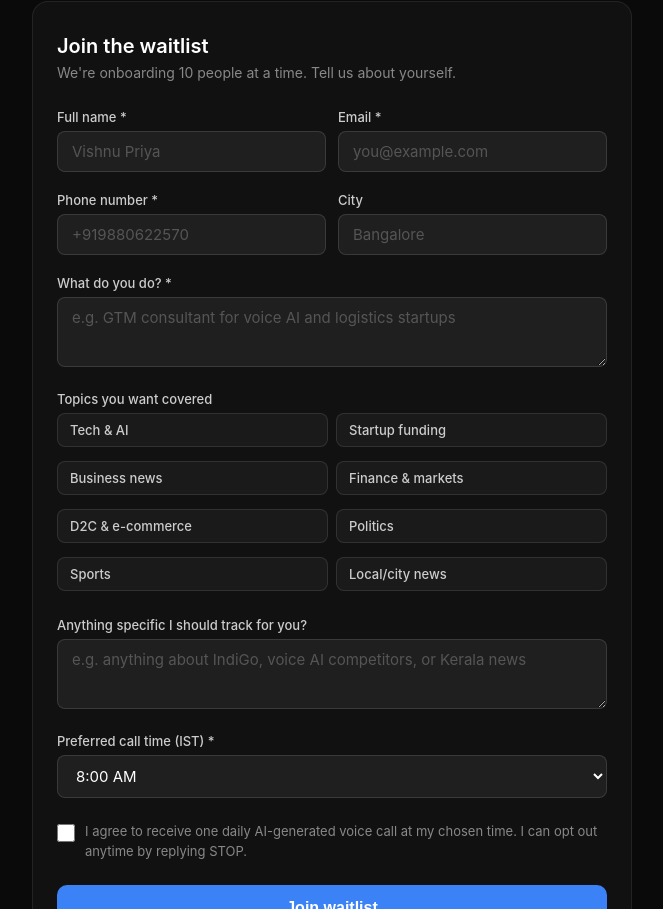
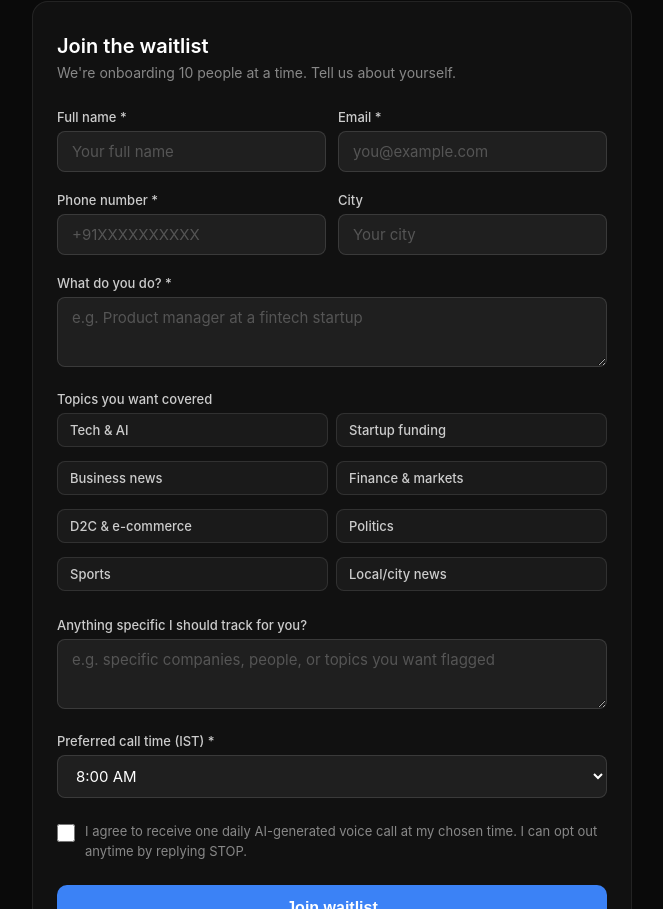
Before and after one commit to Vishnu99229/voice-ai-assistant---Personalised-News-agent-for-you, a website: page src/public/index.html in a window 1280 px wide. Shown: the part 679-1588 px from the top of the page, without its empty margins (308-971 px from the left). Drawn offline with Linux system fonts and the light colour scheme.

Commit message:
fix: remove personal details from form placeholders

```diff
--- a/src/public/index.html
+++ b/src/public/index.html
@@ -194,7 +194,7 @@
         <div class="field-row">
           <div class="field">
             <label>Full name *</label>
-            <input type="text" name="name" required placeholder="Vishnu Priya">
+            <input type="text" name="name" required placeholder="Your full name">
           </div>
           <div class="field">
             <label>Email *</label>
@@ -205,17 +205,17 @@
         <div class="field-row">
           <div class="field">
             <label>Phone number *</label>
-            <input type="tel" name="phone" required placeholder="+919880622570">
+            <input type="tel" name="phone" required placeholder="+91XXXXXXXXXX">
           </div>
           <div class="field">
             <label>City</label>
-            <input type="text" name="city" placeholder="Bangalore">
+            <input type="text" name="city" placeholder="Your city">
           </div>
         </div>
 
         <div class="field">
           <label>What do you do? *</label>
-          <textarea name="role" required placeholder="e.g. GTM consultant for voice AI and logistics startups"></textarea>
+          <textarea name="role" required placeholder="e.g. Product manager at a fintech startup"></textarea>
         </div>
 
         <div class="field">
@@ -234,7 +234,7 @@
 
         <div class="field">
           <label>Anything specific I should track for you?</label>
-          <textarea name="specific_flags" placeholder="e.g. anything about IndiGo, voice AI competitors, or Kerala news"></textarea>
+          <textarea name="specific_flags" placeholder="e.g. specific companies, people, or topics you want flagged"></textarea>
         </div>
 
         <div class="field">
```
